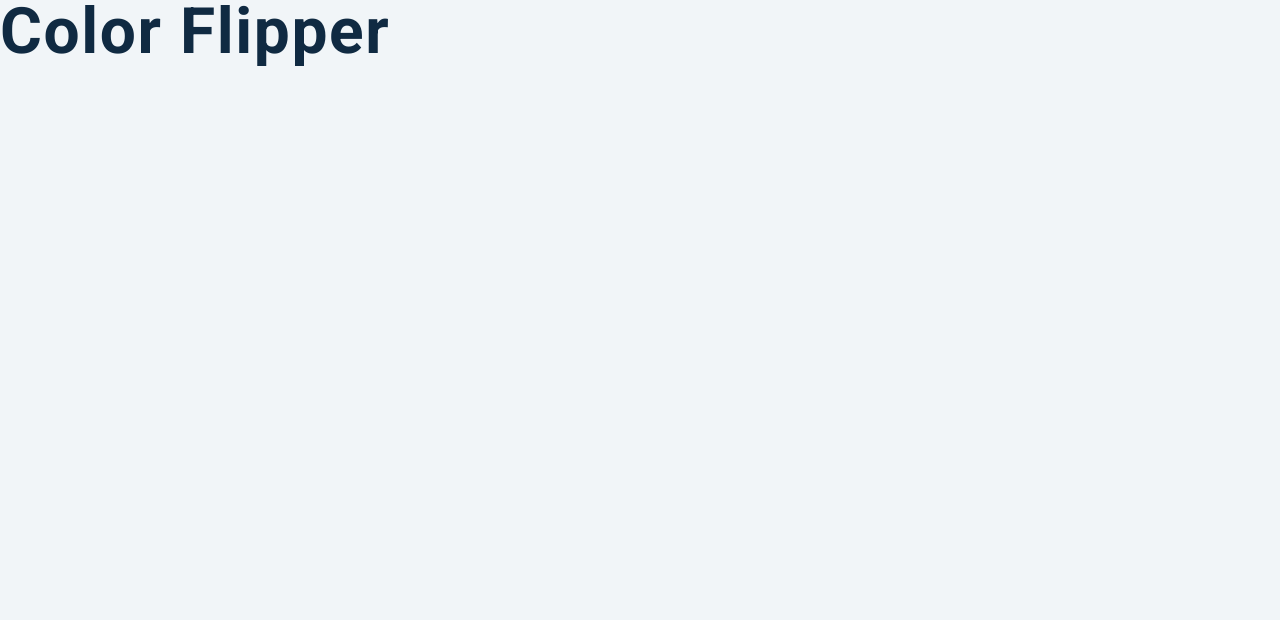
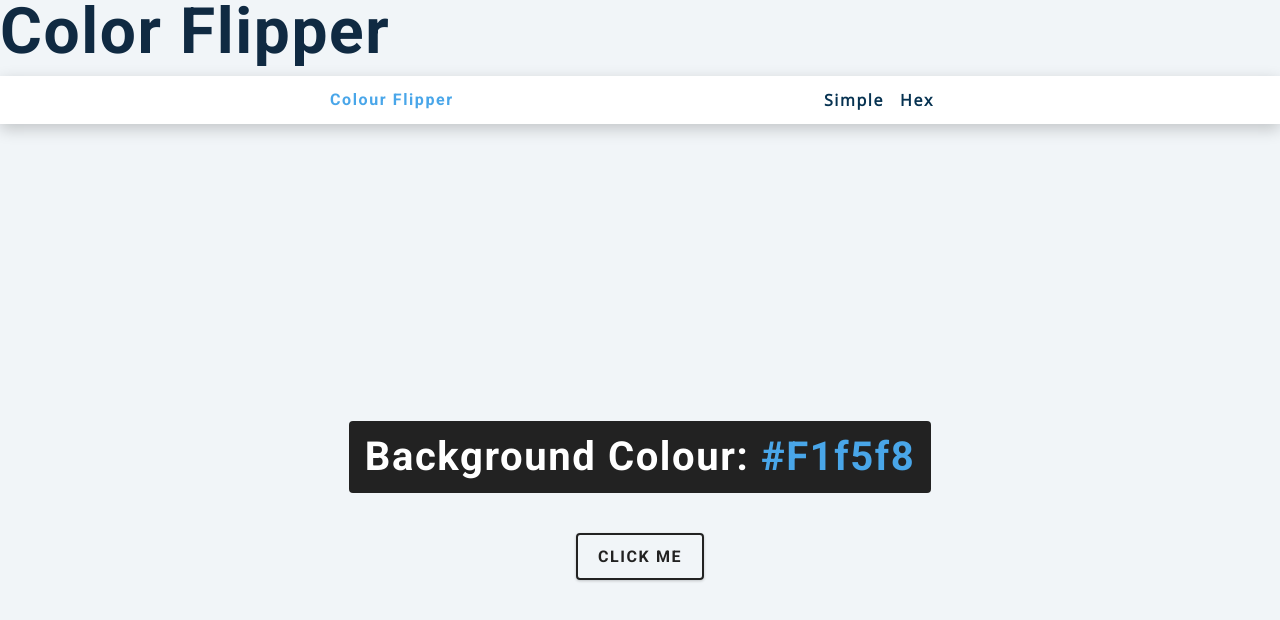
Before and after one commit to Nickduke/colourFlipper, a plain HTML site: page index.html in a window 1280 px wide. Drawn offline with nearby package versions, Linux system fonts and the light colour scheme.

Commit message:
html complete

```diff
--- a/index.html
+++ b/index.html
@@ -10,7 +10,25 @@
   </head>
   <body>
     <h1>color flipper</h1>
-    <!-- javascript -->
+    <nav>
+      <div class="nav-center">
+        <h4>Colour Flipper</h4>
+        <ul class="nav-links">
+          <li>
+            <a href="index.html">Simple</a>
+          </li>
+          <li>
+            <a href="hex.html">Hex</a>
+          </li>
+        </ul>
+      </div>
+    </nav>
+    <main>
+      <div class="container">
+        <h2>Background Colour: <span class="color">#f1f5f8</span></h2>
+        <button class="btn btn-hero" id="btn">Click me</button>
+      </div>
+    </main>
     <script src="app.js"></script>
   </body>
 </html>
```
